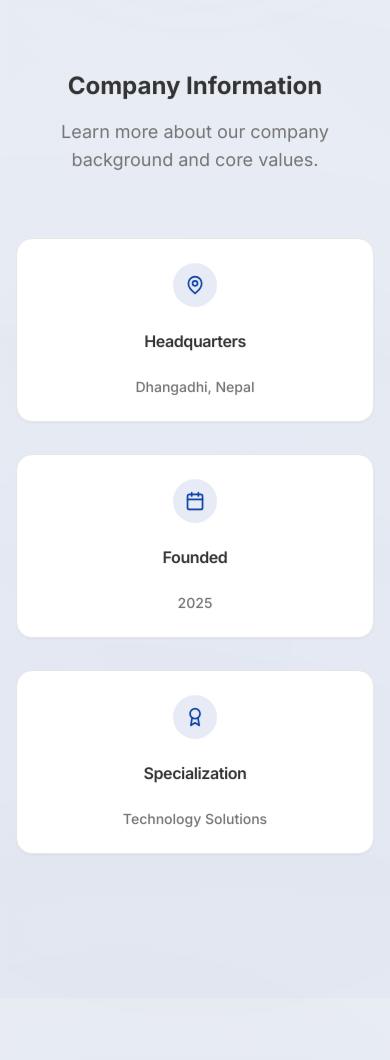
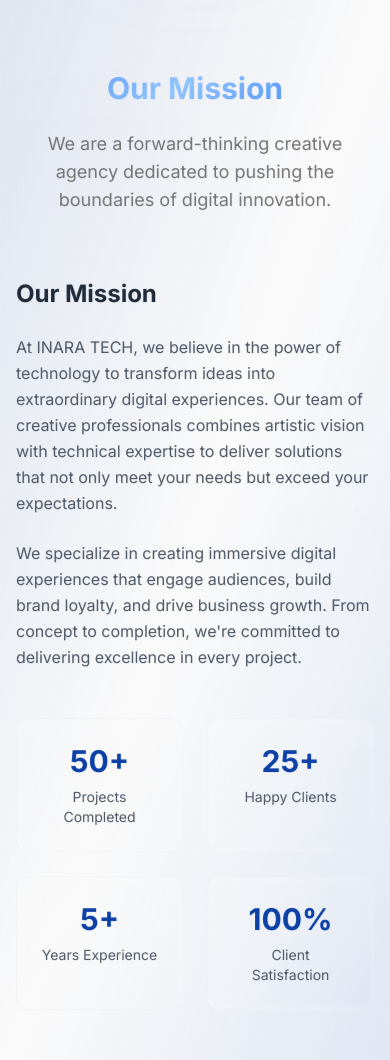
Before and after one commit to inaratech-code/inara-tech-website, a React (Vite) app: page /about in a window 390 px wide. Shown: the part 798-1858 px from the top of the page. Built offline with nearby package versions, Linux system fonts and the light colour scheme.

Commit message:
Add mission section to About page - Add removed About INARA TECH section to About page - Include mission statement and company statistics - Position between hero and personal info sections - Maintain responsive design and motion animations

```diff
--- a/src/pages/About.jsx
+++ b/src/pages/About.jsx
@@ -349,6 +349,90 @@ const About = () => {
         </div>
       </section>
 
+      {/* Mission Section */}
+      <section className="py-20 bg-gradient-to-br from-[#1e3a8a]/5 via-background to-[#93c5fd]/5">
+        <div className="max-w-7xl mx-auto px-4 sm:px-6 lg:px-8">
+          <motion.div
+            initial={{ opacity: 0, y: 30 }}
+            whileInView={{ opacity: 1, y: 0 }}
+            transition={{ duration: isMobile ? 0.6 : 0.8 }}
+            viewport={{ once: true }}
+            className="text-center mb-16"
+          >
+            <h2 className={`font-bold mb-6 ${isMobile ? 'text-3xl sm:text-4xl' : 'text-4xl md:text-5xl'} gradient-text`}>
+              Our Mission
+            </h2>
+            <p className={`text-muted-foreground max-w-4xl mx-auto ${isMobile ? 'text-lg' : 'text-xl md:text-2xl'}`}>
+              We are a forward-thinking creative agency dedicated to pushing the boundaries of digital innovation.
+            </p>
+          </motion.div>
+
+          <div className="grid grid-cols-1 lg:grid-cols-2 gap-12 items-center">
+            <motion.div
+              variants={contentVariants}
+              initial="hidden"
+              whileInView="visible"
+              viewport={{ once: true }}
+              whileHover={{
+                rotateX: 3,
+                rotateY: 2,
+                scale: 1.01,
+                z: 15,
+                transition: { duration: 0.3, ease: "easeOut" }
+              }}
+              style={{ transformStyle: "preserve-3d" }}
+            >
+              <h3 className={`font-bold mb-6 text-gray-800 dark:text-white ${isMobile ? 'text-2xl' : 'text-2xl md:text-3xl'}`}>
+                Our Mission
+              </h3>
+              <p className="text-gray-600 dark:text-gray-300 leading-relaxed mb-6">
+                At INARA TECH, we believe in the power of technology to transform ideas into extraordinary digital experiences. Our team of creative professionals combines artistic vision with technical expertise to deliver solutions that not only meet your needs but exceed your expectations.
+              </p>
+              <p className="text-gray-600 dark:text-gray-300 leading-relaxed">
+                We specialize in creating immersive digital experiences that engage audiences, build brand loyalty, and drive business growth. From concept to completion, we're committed to delivering excellence in every project.
+              </p>
+            </motion.div>
+
+            <motion.div
+              className="grid grid-cols-2 gap-6"
+              variants={cardVariants}
+              initial="hidden"
+              whileInView="visible"
+              viewport={{ once: true }}
+            >
+              {[
+                { number: "50+", label: "Projects Completed" },
+                { number: "25+", label: "Happy Clients" },
+                { number: "5+", label: "Years Experience" },
+                { number: "100%", label: "Client Satisfaction" }
+              ].map((stat, index) => (
+                <motion.div
+                  key={index}
+                  className="bg-gradient-to-br from-background/50 to-background/30 backdrop-blur-sm rounded-xl p-6 text-center border border-border/30"
+                  variants={cardVariants}
+                  whileHover={{
+                    y: -10,
+                    rotateX: 5,
+                    rotateY: 3,
+                    scale: 1.05,
+                    z: 20,
+                    transition: { duration: 0.3, ease: "easeOut" }
+                  }}
+                  style={{ transformStyle: "preserve-3d" }}
+                >
+                  <div className={`font-bold text-primary mb-2 ${isMobile ? 'text-3xl' : 'text-3xl md:text-4xl'}`}>
+                    {stat.number}
+                  </div>
+                  <div className={`text-gray-600 dark:text-gray-300 ${isMobile ? 'text-sm' : 'text-sm md:text-base'}`}>
+                    {stat.label}
+                  </div>
+                </motion.div>
+              ))}
+            </motion.div>
+          </div>
+        </div>
+      </section>
+
       {/* Personal Info */}
       <section className="py-20">
         <div className="max-w-7xl mx-auto px-4 sm:px-6 lg:px-8">
```
